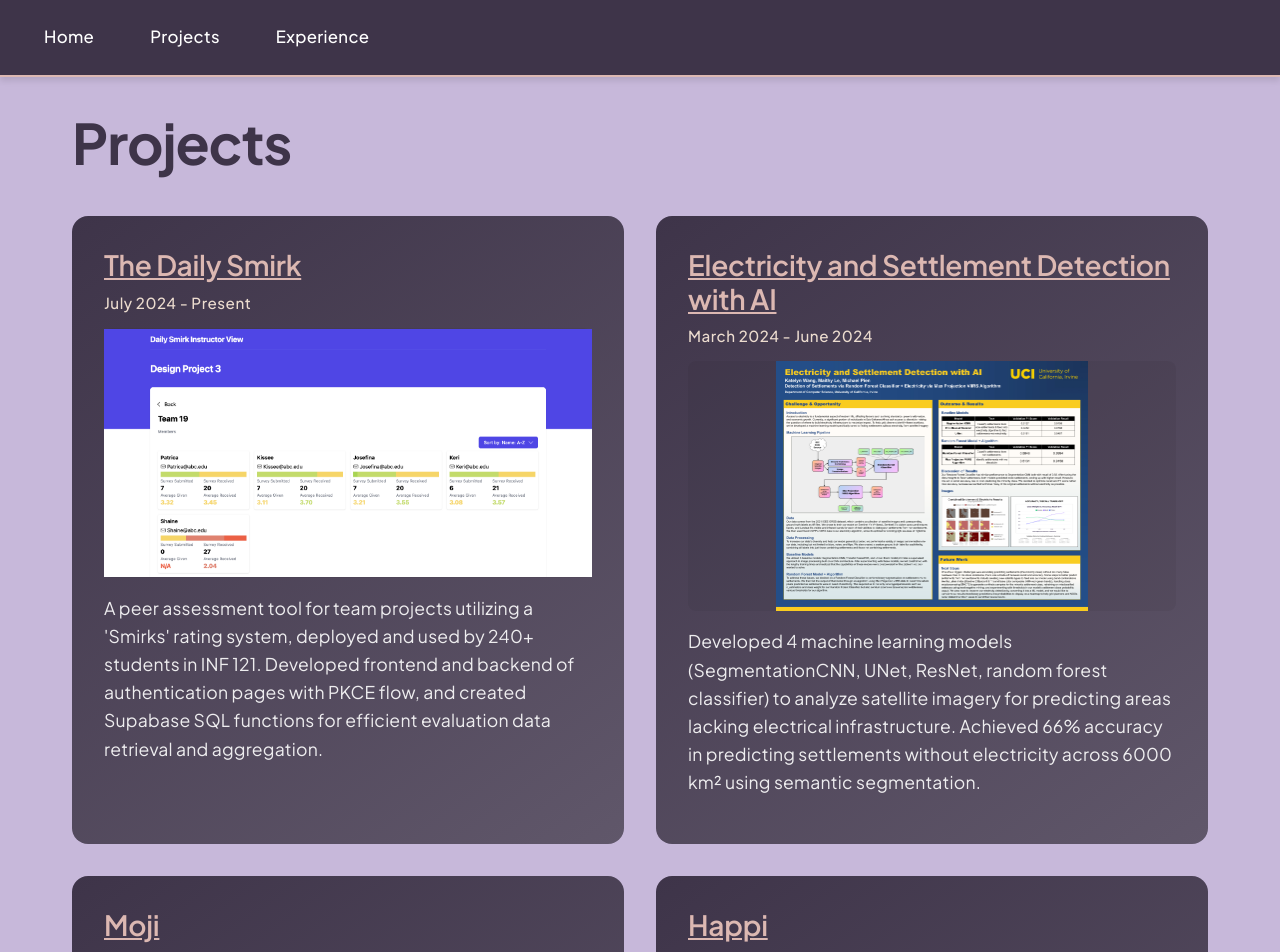
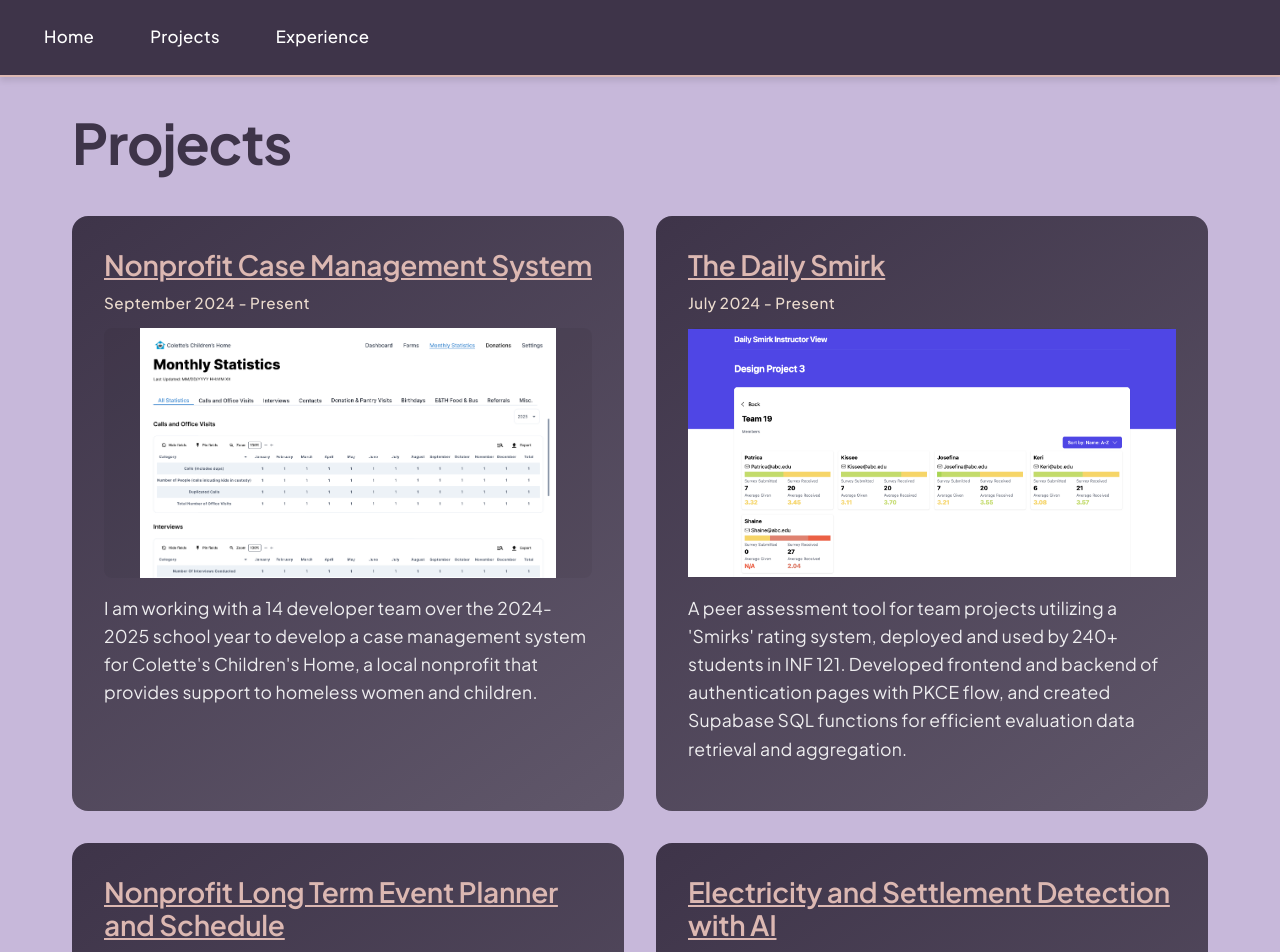
Before and after one commit to maithyy/maithyy.github.io, a React (Create React App) app: page /projects in a window 1280 px wide. Shown: the top 952 px of the page. Built offline with nearby package versions, Linux system fonts and the light colour scheme.

Commit message:
Added CTC projects

```diff
--- a/src/pages/Projects.tsx
+++ b/src/pages/Projects.tsx
@@ -5,12 +5,28 @@ import { Project } from "../types/types";
 const Projects = () => {
   const projects: Project[] = [
     {
+      title: "Nonprofit Case Management System",
+      date: "September 2024 - Present",
+      image: `${process.env.PUBLIC_URL}/images/cch.png`,
+      description:
+        "I am working with a 14 developer team over the 2024-2025 school year to develop a case management system for Colette's Children's Home, a local nonprofit that provides support to homeless women and children.",
+      link: "https://github.com/ctc-uci/cch",
+    },
+    {
       title: "The Daily Smirk",
       date: "July 2024 - Present",
       image: `${process.env.PUBLIC_URL}/images/daily_smirk.png`,
       description:
         "A peer assessment tool for team projects utilizing a 'Smirks' rating system, deployed and used by 240+ students in INF 121. Developed frontend and backend of authentication pages with PKCE flow, and created Supabase SQL functions for efficient evaluation data retrieval and aggregation.",
       link: "https://yulyalu.github.io/Daily-Smirk-Website/",
+    },
+    {
+      title: "Nonprofit Long Term Event Planner and Schedule",
+      date: "September 2023 - June 2024",
+      image: `${process.env.PUBLIC_URL}/images/aiss.png`,
+      description:
+        "I worked with a 14 developer team over the 2023-2024 school year to create a long term event planner for the Achievement Institute for STEM Scholars, a local nonprofit that provides academic support to underprivileged students.",
+      link: "https://github.com/ctc-uci/aiss-frontendd",
     },
     {
       title: "Electricity and Settlement Detection with AI",
@@ -69,6 +85,14 @@ const Projects = () => {
       link: "https://devpost.com/software/zothome",
     },
     {
+      title: "Nonprofit Database Management System",
+      date: "October 2022 - June 2023",
+      image: `${process.env.PUBLIC_URL}/images/get_inspired.png`,
+      description:
+        "I worked with a 12 developer team over the 2022-2023 school year to create a database management application for a local nonprofit, Get Inspired, to manage their Pismo clam preservation data.",
+      link: "https://github.com/ctc-uci/get-inspired",
+    },
+    {
       title: "Where's Petr?",
       date: "November 2022",
       image: `${process.env.PUBLIC_URL}/images/wheres_petr.png`,
```
Also changed, not shown: public/images/aiss.png (added), public/images/cch.png (added).
